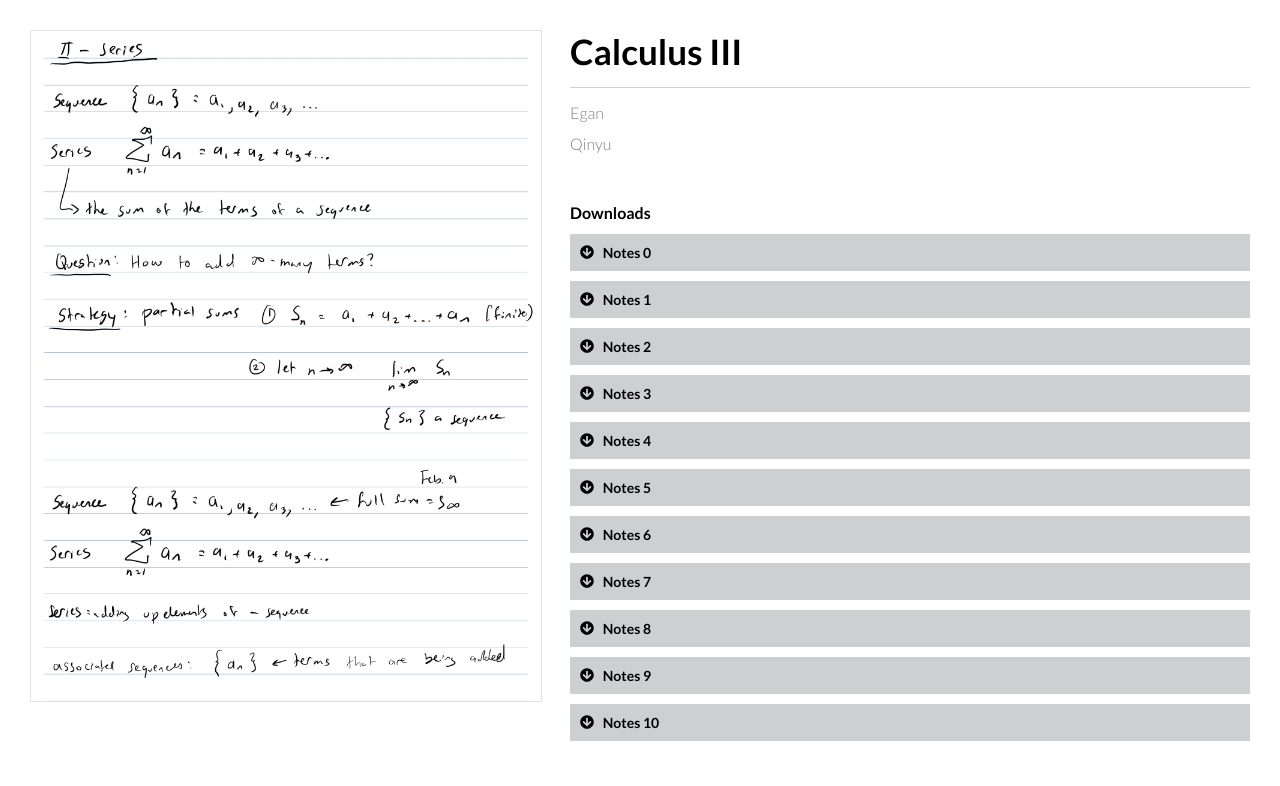
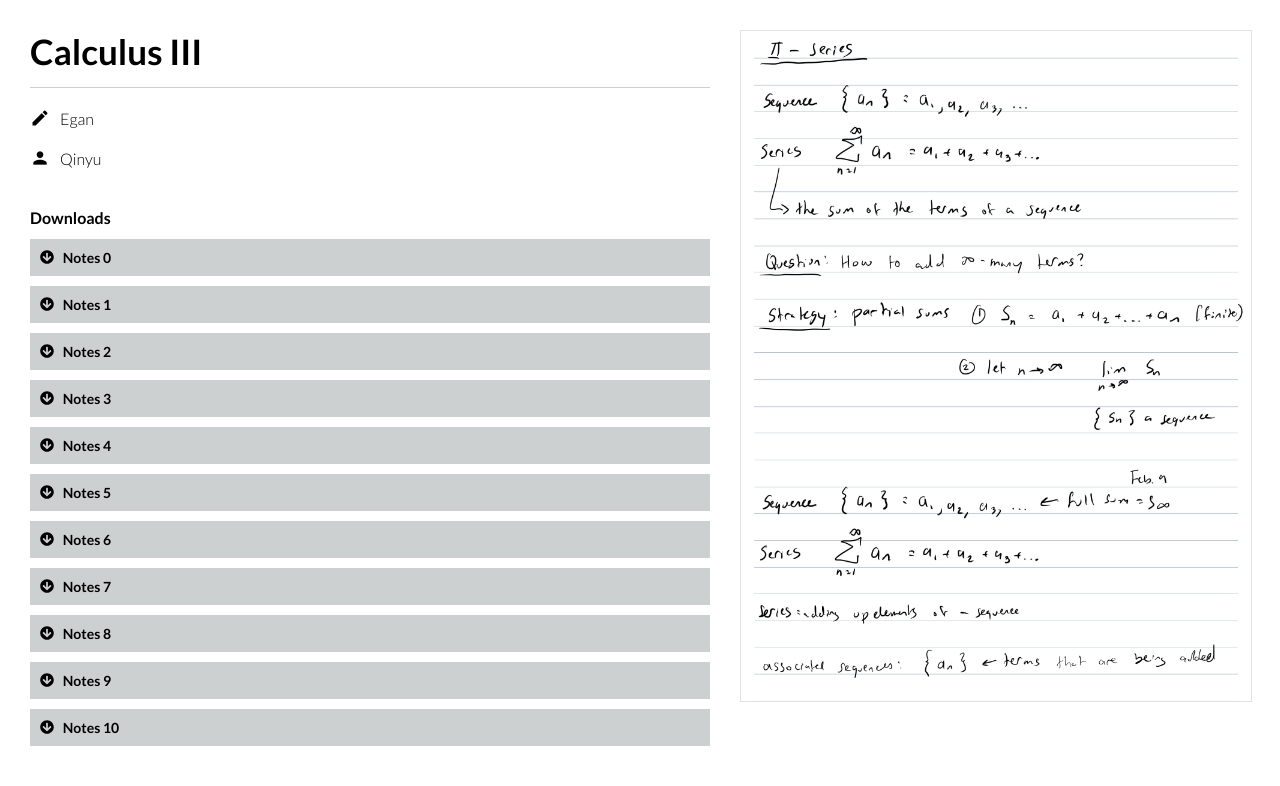
Before and after one commit to rhotter/marinotes, a Flask app: a page that uses templates/note.html in a window 1280 px wide. Shown: the part 55-841 px from the top of the page. Before the commit the page ends 796 px from the top, so only its background shows below. Run offline with Flask 2, Linux system fonts and the light colour scheme; some libraries are stand-ins or nearby versions.

Commit message:
mobile stuff

```diff
--- a/static/css/note.css
+++ b/static/css/note.css
@@ -15,7 +15,30 @@
 	display: grid;
 	grid-column-gap: 30px;
 	grid-row-gap: 30px;
-	grid-template-columns: 1.5fr 2fr;
+}
+
+@media (min-width: 601px) {
+	.content {
+		grid-template-columns: 2fr 1.5fr;
+	}
+	.cardImage {
+		display: block;
+	}
+	.smallImage {
+		display: none;
+	}
+}
+
+@media (max-width: 600px) {
+	.content {
+		grid-template-columns: 1fr;
+	}
+	.cardImage {
+		display: none;
+	}
+	.smallImage {
+		display: block;
+	}
 }
 
 .content_h1 {
@@ -24,8 +47,8 @@
 }
 
 .sub {
-	margin-bottom: 12px;
-	color: #7F7F7F;
+	margin-bottom: 20px;
+	/* color: #7F7F7F; */
 	font-weight: 300;
 	font-size: 16px;
 }
@@ -39,7 +62,7 @@
 }
 
 .downloads_title {
-	margin-top: 50px;
+	margin-top: 40px;
 	margin-bottom: 12px;
 	font-weight: 700;
 	font-size: 16px;
--- a/templates/note.html
+++ b/templates/note.html
@@ -7,6 +7,8 @@
 
 	<!-- Font awesome for icon -->
 	<script defer src="https://use.fontawesome.com/releases/v5.0.10/js/all.js" integrity="sha384-slN8GvtUJGnv6ca26v8EzVaR9DC58QEwsIk9q1QXdCU8Yu8ck/tL/5szYlBbqmS+" crossorigin="anonymous"></script>
+	<!-- Google icons -->
+	<link href="https://fonts.googleapis.com/icon?family=Material+Icons" rel="stylesheet">
 
 	<meta name="viewport" content="width=device-width, initial-scale=1.0">
 </head>
@@ -20,21 +22,27 @@
 
 		<div class="content">
 			<div>
-				<img src="../static/photos/note_screenshot.jpg" class="cardPictureImg">
-			</div>
-
-			<div>
 				<div class="content_h1">
 					{{ course }}
 				</div>
 
 				<div class="line"></div>
 
-				<div class="sub">
-					{{ teacher }}
+				<div style="margin-top: 20px;">
+
+					<div class="sub">
+						<i class="material-icons" style="padding-right: 10px; vertical-align: text-bottom; font-size: 20px;">create</i>{{ teacher }}
+					</div>
+					<div class="sub">
+						<i class="material-icons" style="padding-right: 10px; vertical-align: text-bottom; font-size: 20px;">person</i>{{ student }}
+					</div>
 				</div>
-				<div class="sub">
-					{{ student }}
+
+				<div class="smallImage">
+					<div class="downloads_title">
+						Preview
+					</div>
+					<img src="../static/photos/note_screenshot.jpg" class="cardPictureImg">
 				</div>
 
 				<div class="downloads_title">
@@ -42,7 +50,7 @@
 				</div>
 
 				{% for note in notes %}
-					<div onclick="window.location.href='../static/pdf/{{note.replace(' ','%20')}}.pdf'" class="downloads_container">
+					<div onclick="window.open('../static/pdf/{{note.replace(' ','%20')}}.pdf')" class="downloads_container">
 						<div class="downloads">
 							<i class="fas fa-arrow-circle-down icon"></i> {{note}}
 						</div>
@@ -50,6 +58,9 @@
 				{% endfor %}
 
 			</div>
+			<div class="cardImage">
+				<img src="../static/photos/note_screenshot.jpg" class="cardPictureImg">
+			</div>
 		</div>
 	</div>
 </body>
```
